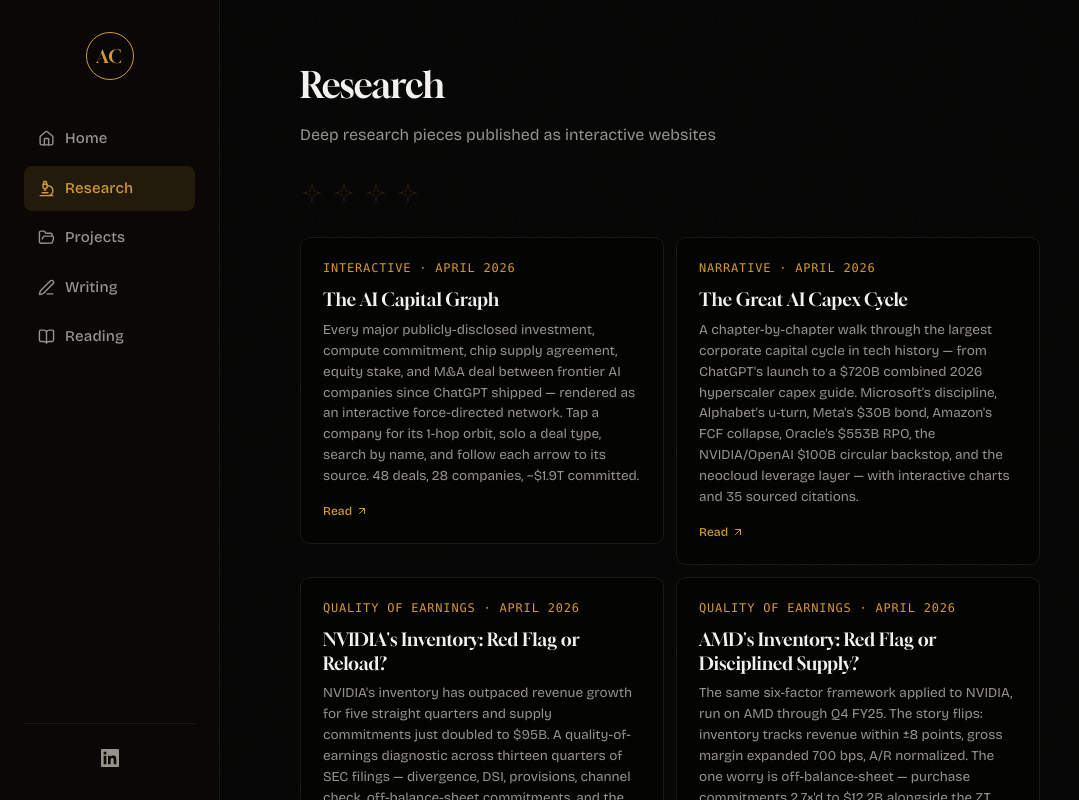
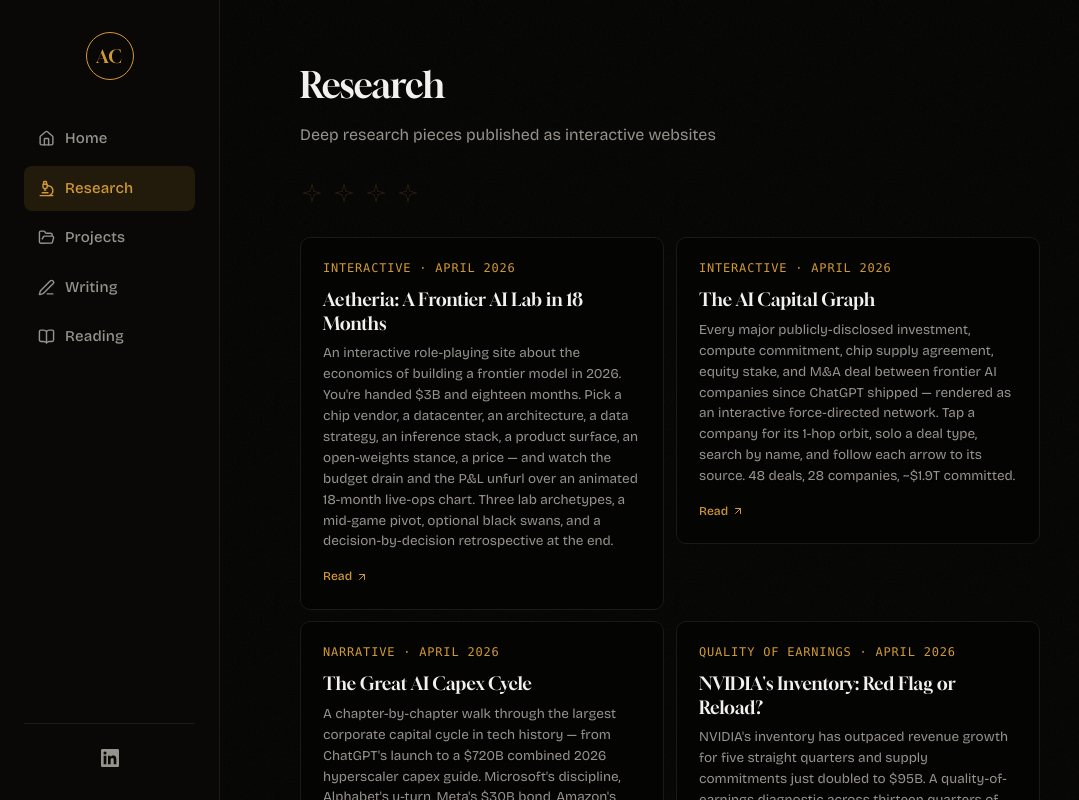
Before and after one commit to adib-hash/adib-personal-site, a React (Vite) app: page /research in a window 1280 px wide. Shown: the top 800 px of the page, without its empty margins (0-1079 px from the left). Built offline with nearby package versions, Linux system fonts and the light colour scheme.

Commit message:
feat: list Aetheria as a research piece (external rewrite)

```diff
--- a/src/data/research.js
+++ b/src/data/research.js
@@ -1,4 +1,13 @@
 export const researchItems = [
+  {
+    slug: "aetheria",
+    path: "/research/aetheria",
+    external: true,
+    tag: "Interactive · April 2026",
+    title: "Aetheria: A Frontier AI Lab in 18 Months",
+    blurb:
+      "An interactive role-playing site about the economics of building a frontier model in 2026. You're handed $3B and eighteen months. Pick a chip vendor, a datacenter, an architecture, a data strategy, an inference stack, a product surface, an open-weights stance, a price — and watch the budget drain and the P&L unfurl over an animated 18-month live-ops chart. Three lab archetypes, a mid-game pivot, optional black swans, and a decision-by-decision retrospective at the end.",
+  },
   {
     slug: "ai-capital-map",
     path: "/research/ai-capital-map",
--- a/src/pages/Research.jsx
+++ b/src/pages/Research.jsx
@@ -52,9 +52,14 @@
         whileInView="visible"
         viewport={{ once: true, margin: "-40px" }}
       >
-        {researchItems.map((item) => (
+        {researchItems.map((item) => {
+          const Wrapper = item.external ? "a" : Link;
+          const wrapperProps = item.external
+            ? { href: item.path, className: "research-item", style: { padding: "20px 22px" } }
+            : { to: item.path, className: "research-item", style: { padding: "20px 22px" } };
+          return (
           <motion.div key={item.slug} variants={cardVariants}>
-            <Link to={item.path} className="research-item" style={{ padding: "20px 22px" }}>
+            <Wrapper {...wrapperProps}>
               <div
                 style={{
                   fontSize: 12,
@@ -101,9 +106,10 @@
               >
                 Read <ArrowUpRight size={12} />
               </div>
-            </Link>
+            </Wrapper>
           </motion.div>
-        ))}
+          );
+        })}
       </motion.div>
     </motion.div>
   );
```
